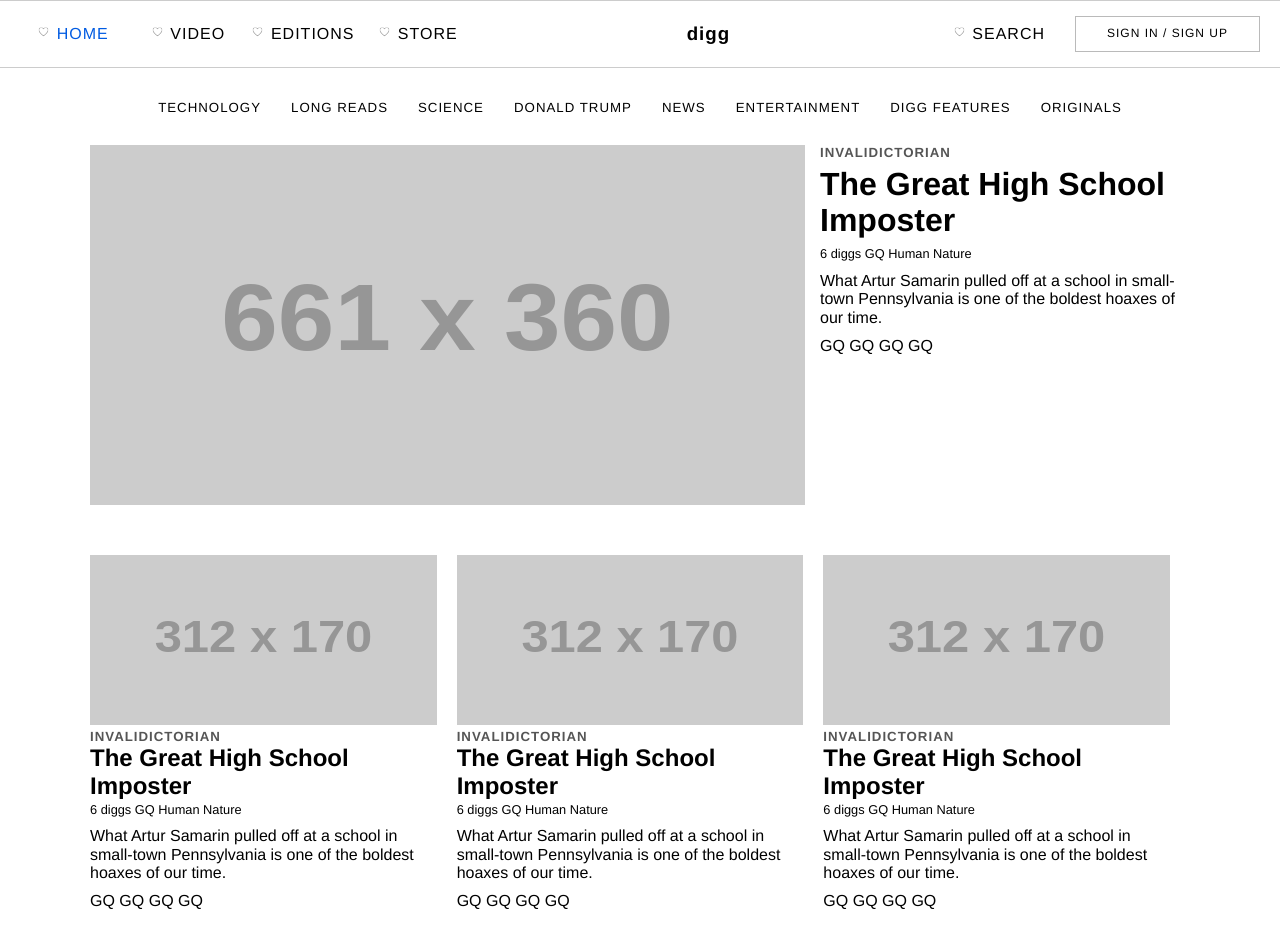
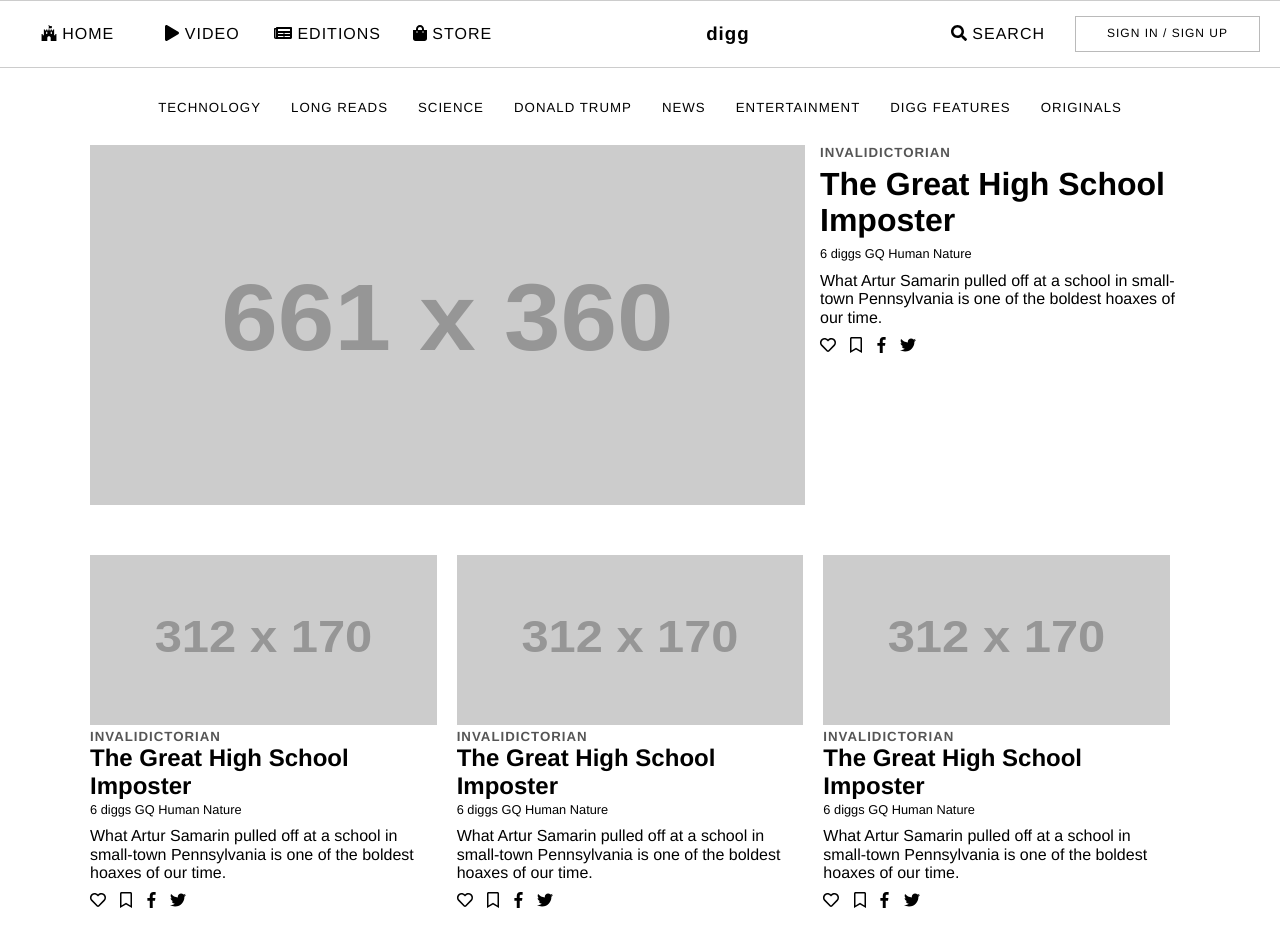
Before and after one commit to brianwashington/digg-clone, a plain HTML site: page index.html in a window 1280 px wide. Drawn offline with Linux system fonts and the light colour scheme; placeholder pictures from the web are drawn by us.

Commit message:
Added font awesome icons.

```diff
--- a/index.html
+++ b/index.html
@@ -8,6 +8,8 @@
   <title>digg</title>
   <link rel="stylesheet" href="normalize.css">
   <link rel="stylesheet" href="styles.css">
+  <script defer src="https://use.fontawesome.com/releases/v5.0.12/js/all.js" integrity="sha384-Voup2lBiiyZYkRto2XWqbzxHXwzcm4A5RfdfG6466bu5LqjwwrjXCMBQBLMWh7qR"
+    crossorigin="anonymous"></script>
 </head>
 
 
@@ -15,28 +17,28 @@
   <nav class="main-nav">
     <ul>
       <li class="item active">
-        <span class="icon"></span>
-        <span class="item-text">
-          <a href="">Home</a>
-        </span>
+        <a href="">
+          <i class="fab fa-fort-awesome"></i>
+          <span class="item-text">Home</span>
+        </a>
       </li>
       <li class="item">
-        <span class="icon"></span>
-        <span class="item-text">
-          <a href="">Video</a>
-        </span>
+        <a href="">
+          <i class="fas fa-play"></i>
+          <span class="item-text">Video</span>
+        </a>
       </li>
       <li class="item">
-        <span class="icon"></span>
-        <span class="item-text">
-          <a href="">Editions</a>
-        </span>
+        <a href="">
+          <i class="fas fa-newspaper"></i>
+          <span class="item-text">Editions</span>
+        </a>
       </li>
       <li class="item">
-        <span class="icon"></span>
-        <span class="item-text">
-          <a href="">Store</a>
-        </span>
+        <a href="">
+          <i class="fas fa-shopping-bag"></i>
+          <span class="item-text">Store</span>
+        </a>
       </li>
       <li class="logo">
         <h3>digg</h3>
@@ -44,7 +46,9 @@
       <li class="search">
         <input type="text" class="input hide" placeholder="Search Digg">
         <a href="">
-          <span class="icon"></span>
+          <span>
+            <i class="fas fa-search"></i>
+          </span>
           <span class="item-text">Search</span>
         </a>
       </li>
@@ -117,10 +121,20 @@
             <a href="">Human Nature</a>
           </small>
           <p>What Artur Samarin pulled off at a school in small-town Pennsylvania is one of the boldest hoaxes of our time.</p>
-          <a href="">GQ</a>
-          <a href="">GQ</a>
-          <a href="">GQ</a>
-          <a href="">GQ</a>
+          <div class="social-icons">
+            <a href="">
+              <i class="far fa-heart"></i>
+            </a>
+            <a href="">
+              <i class="far fa-bookmark"></i>
+            </a>
+            <a href="">
+              <i class="fab fa-facebook-f"></i>
+            </a>
+            <a href="">
+              <i class="fab fa-twitter"></i>
+            </a>
+          </div>
         </div>
       </article>
 
@@ -137,10 +151,20 @@
             <a href="">Human Nature</a>
           </small>
           <p>What Artur Samarin pulled off at a school in small-town Pennsylvania is one of the boldest hoaxes of our time.</p>
-          <a href="">GQ</a>
-          <a href="">GQ</a>
-          <a href="">GQ</a>
-          <a href="">GQ</a>
+          <div class="social-icons">
+            <a href="">
+              <i class="far fa-heart"></i>
+            </a>
+            <a href="">
+              <i class="far fa-bookmark"></i>
+            </a>
+            <a href="">
+              <i class="fab fa-facebook-f"></i>
+            </a>
+            <a href="">
+              <i class="fab fa-twitter"></i>
+            </a>
+          </div>
         </div>
       </article>
 
@@ -157,10 +181,20 @@
             <a href="">Human Nature</a>
           </small>
           <p>What Artur Samarin pulled off at a school in small-town Pennsylvania is one of the boldest hoaxes of our time.</p>
-          <a href="">GQ</a>
-          <a href="">GQ</a>
-          <a href="">GQ</a>
-          <a href="">GQ</a>
+          <div class="social-icons">
+            <a href="">
+              <i class="far fa-heart"></i>
+            </a>
+            <a href="">
+              <i class="far fa-bookmark"></i>
+            </a>
+            <a href="">
+              <i class="fab fa-facebook-f"></i>
+            </a>
+            <a href="">
+              <i class="fab fa-twitter"></i>
+            </a>
+          </div>
         </div>
       </article>
 
@@ -177,29 +211,50 @@
             <a href="">Human Nature</a>
           </small>
           <p>What Artur Samarin pulled off at a school in small-town Pennsylvania is one of the boldest hoaxes of our time.</p>
-          <a href="">GQ</a>
-          <a href="">GQ</a>
-          <a href="">GQ</a>
-          <a href="">GQ</a>
+          <div class="social-icons">
+            <a href="">
+              <i class="far fa-heart"></i>
+            </a>
+            <a href="">
+              <i class="far fa-bookmark"></i>
+            </a>
+            <a href="">
+              <i class="fab fa-facebook-f"></i>
+            </a>
+            <a href="">
+              <i class="fab fa-twitter"></i>
+            </a>
+          </div>
         </div>
       </article>
     </section>
   </div>
 
-
   <footer>
     <ul class="footer">
       <li class="item active">
-        <span class="icon"></span>
+        <a href="">
+          <i class="fab fa-fort-awesome"></i>
+          <span class="item-text">Home</span>
+        </a>
       </li>
       <li class="item">
-        <span class="icon"></span>
+        <a href="">
+          <i class="fas fa-play"></i>
+          <span class="item-text">Video</span>
+        </a>
       </li>
       <li class="item">
-        <span class="icon"></span>
+        <a href="">
+          <i class="fas fa-newspaper"></i>
+          <span class="item-text">Editions</span>
+        </a>
       </li>
       <li class="item">
-        <span class="icon"></span>
+        <a href="">
+          <i class="fas fa-shopping-bag"></i>
+          <span class="item-text">Store</span>
+        </a>
       </li>
     </ul>
   </footer>
--- a/index.js
+++ b/index.js
@@ -1,26 +1,21 @@
 const articles = document.querySelectorAll(".article");
 const search = document.querySelector(".search");
 const input = document.querySelector(".input");
-
-let searchLoc = search.getBoundingClientRect();
-input.style["right"] = window.innerWidth - searchLoc.right - 15 + "px";
+const link = search.querySelector("a");
 
 window.addEventListener("resize", e => {
-  searchLoc = search.getBoundingClientRect();
-  input.style["right"] = window.innerWidth - searchLoc.right - 15 + "px";
+  setInputPos();
 });
 
 search.addEventListener("click", e => {
   e.preventDefault();
-  const link = search.querySelector("a");
-  const input = search.querySelector("input");
-
   if (input.classList.contains("show")) {
     return;
   }
 
   input.classList.add("show");
   link.classList.add("hide");
+});
 
 input.addEventListener("transitionend", e => {
   input.focus();
@@ -29,7 +24,6 @@ search.addEventListener("click", e => {
 input.addEventListener("blur", e => {
   input.classList.remove("show");
   link.classList.remove("hide");
-  });
 });
 
 articles.forEach(article => {
@@ -45,3 +39,8 @@ articles.forEach(article => {
       .forEach(link => link.classList.remove("underline"));
   });
 });
+
+function setInputPos() {
+  let searchLoc = search.getBoundingClientRect();
+  input.style["right"] = window.innerWidth - searchLoc.right + "px";
+}
--- a/styles.css
+++ b/styles.css
@@ -40,7 +40,7 @@ li a {
 
 .item {
   flex: 1 1;
-  min-width: 105px;
+  min-width: 115px;
   text-align: center;
 }
 
@@ -87,7 +87,7 @@ li a {
 }
 
 .show {
-  width: 130px;
+  width: 150px;
   z-index: 1;
   transition: width 0.3s;
   background: lightgrey;
@@ -120,8 +120,9 @@ ul li {
   color: black;
 }
 
-.active a,
-a:not(.sign-in-link):hover {
+.active,
+a:not(.sign-in-link):hover,
+li:hover:not(.logo):not(.sign-in):not(.sign-in-small) {
   color: #005be2;
   border-color: #005be2;
 }
@@ -235,6 +236,10 @@ a {
   margin-bottom: 10px;
 }
 
+.social-icons a {
+  margin-right: 10px;
+}
+
 a.underline {
   border-bottom: 1px solid rgba(0, 0, 0, 1);
   margin-bottom: 0;
@@ -340,6 +345,10 @@ a.underline:hover {
   .article-content {
     margin-left: 10px;
   }
+
+  .input {
+    max-width: 110px;
+  }
 }
 
 @media all and (max-width: 600px) {
```
Lines whose indentation alone changed are shown as unchanged.
